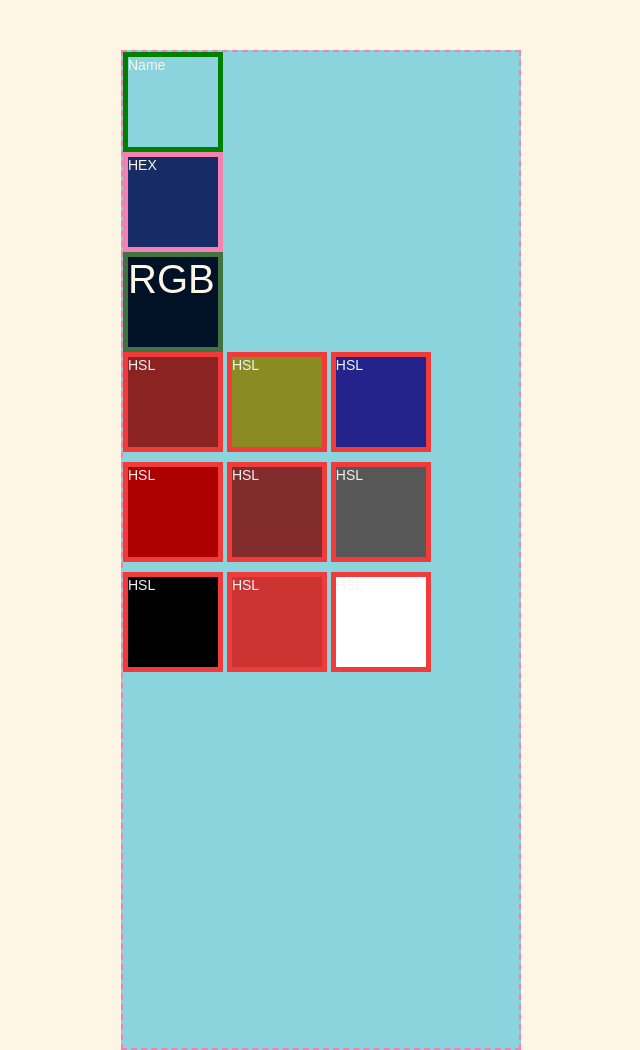
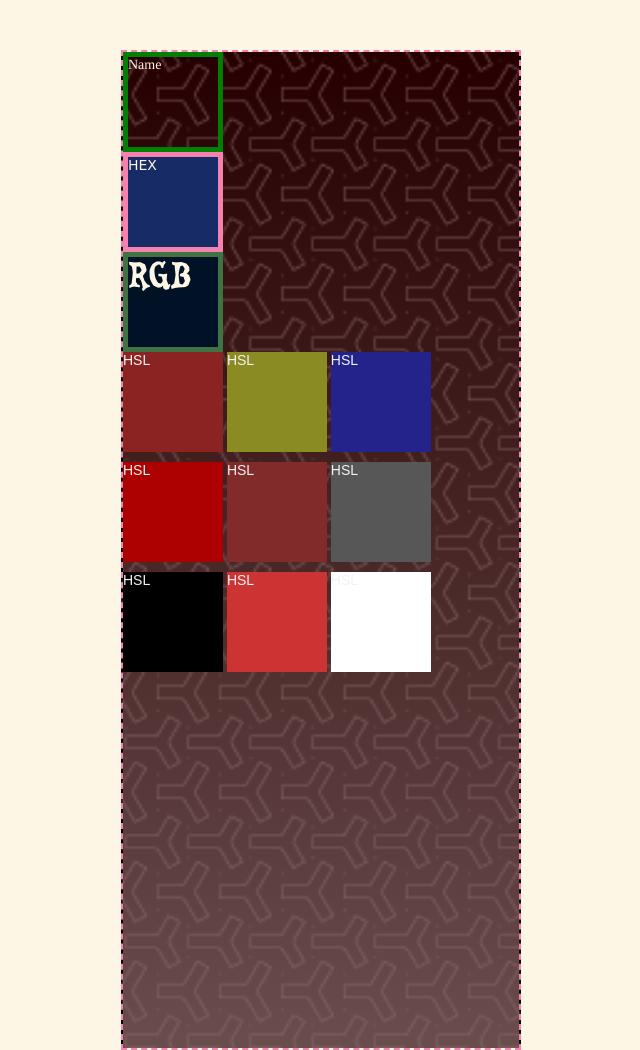
Before and after one commit to TreJpg/HW-11-, a plain HTML site: page index.html in a window 1280 px wide. Shown: the whole page, without its empty margins (319-959 px from the left). Drawn offline with Linux system fonts and the light colour scheme.

Commit message:
imported assets and stylized fonts

```diff
--- a/index.html
+++ b/index.html
@@ -1,16 +1,20 @@
 <!DOCTYPE html>
 <html lang="en">
+
 <head>
   <meta charset="utf-8" />
   <meta name="viewport" content="width=device-width, initial-scale=1" />
   <link rel="icon" href="https://glitch.com/favicon.ico" />
   <title>Color And Fonts</title>
-
-
+  <!--- Added Google fonts  -->
+  <link rel="preconnect" href="https://fonts.googleapis.com">
+  <link rel="preconnect" href="https://fonts.gstatic.com" crossorigin>
+  <link href="https://fonts.googleapis.com/css2?family=Silkscreen:wght@400;700&display=swap" rel="stylesheet">
 
   <!-- Import the webpage's stylesheet -->
   <link rel="stylesheet" href="style.css" />
 </head>
+
 <body>
   <div class="container">
     <p class="name">
@@ -58,4 +62,5 @@
 
   </div>
 </body>
+
 </html>
--- a/style.css
+++ b/style.css
@@ -1,5 +1,8 @@
 
-
+@font-face {
+  font-family: "fright";
+  src: url("assets/Fright Maiden Demo.ttf");
+}
 * {
   margin: 0;
   padding: 0;
@@ -23,11 +26,15 @@ p{
 }
 
 .container {
-  background-color: #8bd3dd;
+  /*background-color: #8bd3dd;*/
   border: 2px dashed #f582ae;
   width: 400px;
   height: 1000px;
   margin: 50px auto;
+  background-image: linear-gradient(rgba(255, 0, 0, 0.15), rgba(141, 102, 102, 0.75)), url(assets/y-so-serious.png);
+ background-position:center ;
+background-size:cover ;
+background-repeat: no-repeat ;
 }
 
 .name {
@@ -35,13 +42,14 @@ p{
   background-color: black
   color:white;
   border: 5px solid green;
+  font-family: times,serif;
 }
 
 .hex {
   Background-color: #172c66;
   Color: #fef6e4;
   Border: 5px solid #f582ae;
-
+ font-family: cursive;
 }
 
 .rgb {
@@ -49,6 +57,7 @@ p{
   color:gb(242, 242, 242);
   border: 5px solid rgb(64, 115, 68) ;
   font-size: 40px;
+  font-family: "fright",sans-serif;
 }
 
 .hsl {
@@ -56,6 +65,7 @@ p{
   color: hsl(0, 0%, 95%);
   /*change color to Color: hsla(0, 0%, 95%, .8) after first commit*/
   Border: 5px solid hsl(0, 87%, 59%)
+  font-family: 'silkscreen',cursive;
 }
 
 .hue1 {
```
Also changed, not shown: assets/Fright Maiden Demo.ttf (added), assets/y-so-serious.png (added). Lines whose indentation alone changed are shown as unchanged.
